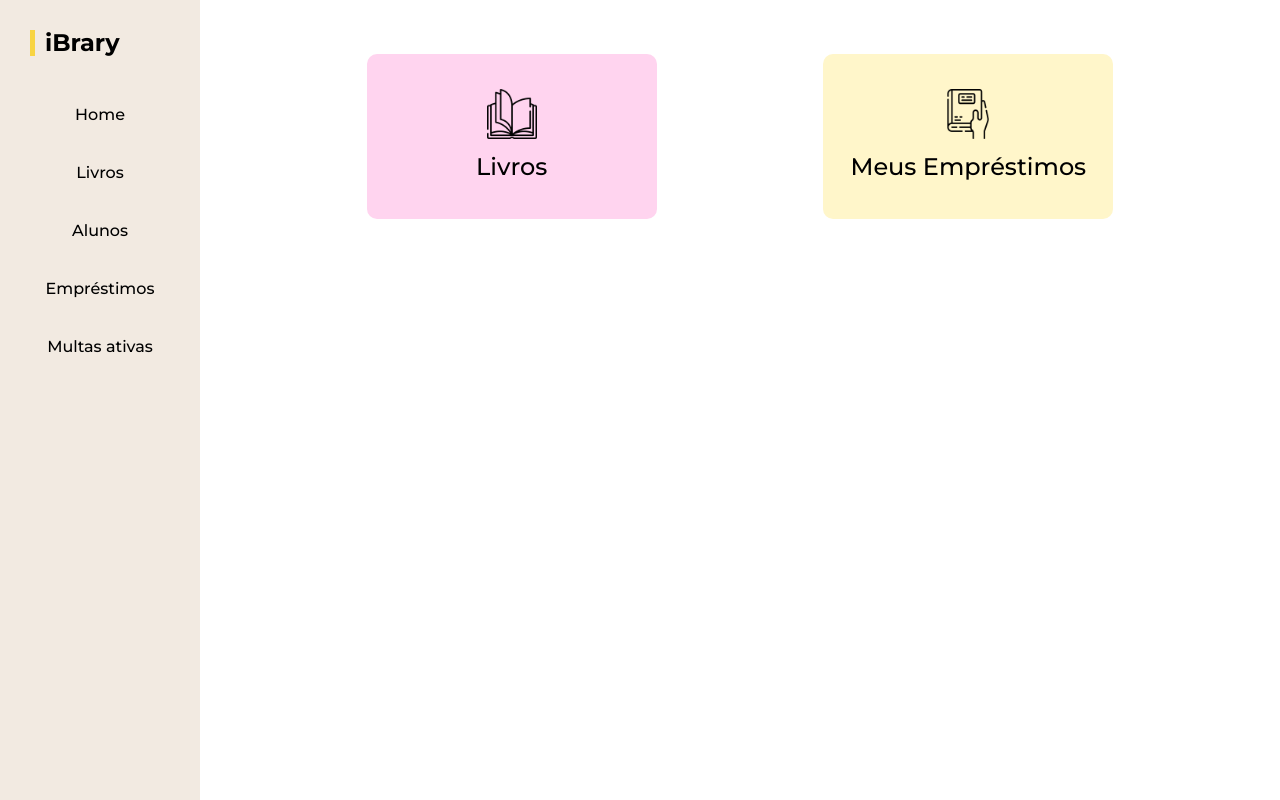
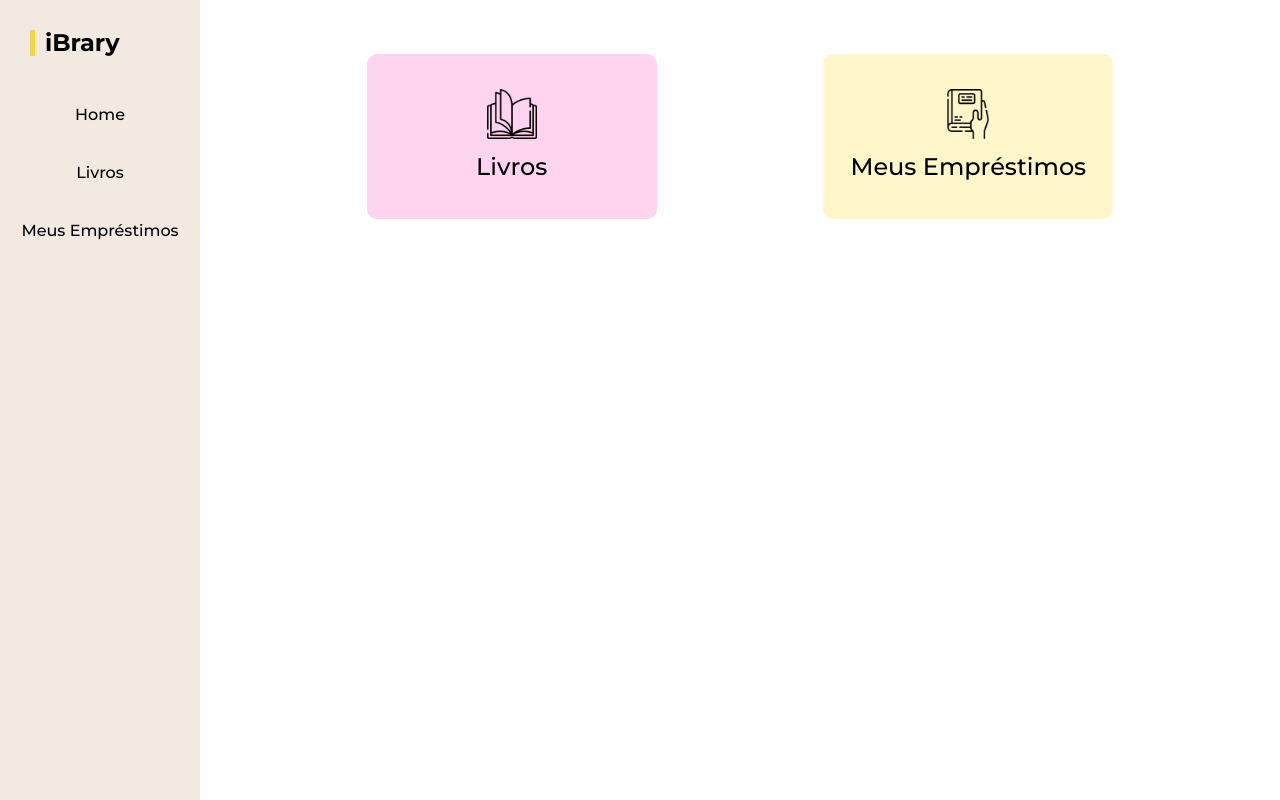
Before and after one commit to Melatoo/iBrary, a React (Vite) app in the folder Implementacao/front-end/: page /home in a window 1280 px wide. Built offline with nearby package versions, Linux system fonts and the light colour scheme.

Commit message:
refatorando

```diff
--- a/Implementacao/front-end/src/components/NavBar/NavBarAdmin.jsx
+++ b/Implementacao/front-end/src/components/NavBar/NavBarAdmin.jsx
@@ -1,7 +1,7 @@
 import React from "react";
 import IbraryLogo from "../IbraryLogo.jsx";
 import Botao from "./Botao.jsx";
-import "./navbaradmin.css";
+import "./navbar.css";
 
 const NavbarAdmin = () => {
   return (
--- a/Implementacao/front-end/src/components/NavBar/NavBarAluno.jsx
+++ b/Implementacao/front-end/src/components/NavBar/NavBarAluno.jsx
@@ -1,7 +1,7 @@
 import React from "react";
 import IbraryLogo from "../IbraryLogo.jsx";
 import Botao from "./Botao.jsx";
-import "./navbaradmin.css";
+import "./navbar.css";
 
 const NavbarAluno = () => {
   return (
@@ -11,9 +11,9 @@ const NavbarAluno = () => {
       </div>
 
       <div id="containerBotoes">
-        <Botao texto="Home" link="/admin/home" />
-        <Botao texto="Livros" link="/admin/livros" />
-        <Botao texto="Meus Empréstimos" link="/admin/emprestimos" />
+        <Botao texto="Home" link="/home" />
+        <Botao texto="Livros" link="livros" />
+        <Botao texto="Meus Empréstimos" link="/emprestimos" />
       </div>
     </nav>
   );
--- a/Implementacao/front-end/src/components/Painel/Background.css
+++ b/Implementacao/front-end/src/components/Painel/Background.css
@@ -1,4 +1,4 @@
-#backgroundAdminHome {
+#backgroundHome {
   display: flex;
   flex-direction: row;
   width: 100%;
--- a/Implementacao/front-end/src/components/Painel/Background.jsx
+++ /dev/null
@@ -1,13 +0,0 @@
-import "./Background.css";
-import Navbar from "../NavBar/NavBarAdmin";
-
-const Background = ({ children }) => {
-  return (
-    <div id="backgroundAdminHome">
-      <Navbar />
-      {children}
-    </div>
-  );
-};
-
-export default Background;
--- /dev/null
+++ b/Implementacao/front-end/src/components/Painel/BackgroundAdmin.jsx
@@ -0,0 +1,13 @@
+import "./Background.css";
+import NavbarAdmin from "../NavBar/NavBarAdmin";
+
+const BackgroundAdmin = ({ children }) => {
+  return (
+    <div id="backgroundHome">
+      <NavbarAdmin />
+      {children}
+    </div>
+  );
+};
+
+export default BackgroundAdmin;
--- /dev/null
+++ b/Implementacao/front-end/src/components/Painel/BackgroundAluno.jsx
@@ -0,0 +1,13 @@
+import "./Background.css";
+import NavbarAluno from "../NavBar/NavBarAluno";
+
+const BackgroundAluno = ({ children }) => {
+  return (
+    <div id="backgroundHome">
+      <NavbarAluno />
+      {children}
+    </div>
+  );
+};
+
+export default BackgroundAluno;
--- a/Implementacao/front-end/src/views/AdminHome.jsx
+++ b/Implementacao/front-end/src/views/AdminHome.jsx
@@ -1,21 +1,21 @@
-import Background from "../components/Painel/Background";
 import Card from "../components/Painel/Card";
 import livroimg from "../assets/livro.png";
 import alunoimg from "../assets/aluno.png";
 import emprestimoimg from "../assets/emprestimo.png";
 import multaimg from "../assets/multa.png";
 import "./AdminHome.css";
+import BackgroundAdmin from "../components/Painel/BackgroundAdmin";
 
 const AdminHome = () => {
   return (
-    <Background>
+    <BackgroundAdmin>
       <div id="painelAdmin">
         <Card cor="#FFD4EF" texto="Livros" imagem={livroimg} />
         <Card cor="#D8EFFF" texto="Alunos" imagem={alunoimg} />
         <Card cor="#FFF6CA" texto="Empréstimos" imagem={emprestimoimg} />
         <Card cor="#D1FFCD" texto="Multas ativas" imagem={multaimg} />
       </div>
-    </Background>
+    </BackgroundAdmin>
   );
 };
 
--- a/Implementacao/front-end/src/views/AdminLivros.jsx
+++ b/Implementacao/front-end/src/views/AdminLivros.jsx
@@ -1,10 +1,10 @@
 import Botao from "../components/Formulario/Botao";
-import Background from "../components/Painel/Background";
+import BackgroundAdmin from "../components/Painel/BackgroundAdmin";
 import "./AdminLivros.css";
 
 const AdminLivros = () => {
   return (
-    <Background>
+    <BackgroundAdmin>
       <div id="painelAdminLivros">
         <div id="painelAdminLivrosHeader">
           <h3>Lista de livros</h3>
@@ -12,7 +12,7 @@ const AdminLivros = () => {
         </div>
         <hr />
       </div>
-    </Background>
+    </BackgroundAdmin>
   );
 };
 
--- a/Implementacao/front-end/src/views/AlunoHome.jsx
+++ b/Implementacao/front-end/src/views/AlunoHome.jsx
@@ -1,4 +1,4 @@
-import Background from "../components/Painel/Background";
+import BackgroundAluno from "../components/Painel/BackgroundAluno";
 import Card from "../components/Painel/Card";
 import livroimg from "../assets/livro.png";
 import emprestimoimg from "../assets/emprestimo.png";
@@ -6,12 +6,12 @@ import "./AlunoHome.css";
 
 const AlunoHome = () => {
   return (
-    <Background>
+    <BackgroundAluno>
       <div id="painelAluno">
         <Card cor="#FFD4EF" texto="Livros" imagem={livroimg} />
         <Card cor="#FFF6CA" texto="Meus Empréstimos" imagem={emprestimoimg} />
       </div>
-    </Background>
+    </BackgroundAluno>
   );
 };
 
```
Also changed, not shown: Implementacao/front-end/src/components/NavBar/NavBar.css (renamed from Implementacao/front-end/src/components/NavBar/NavBarAdmin.css).
